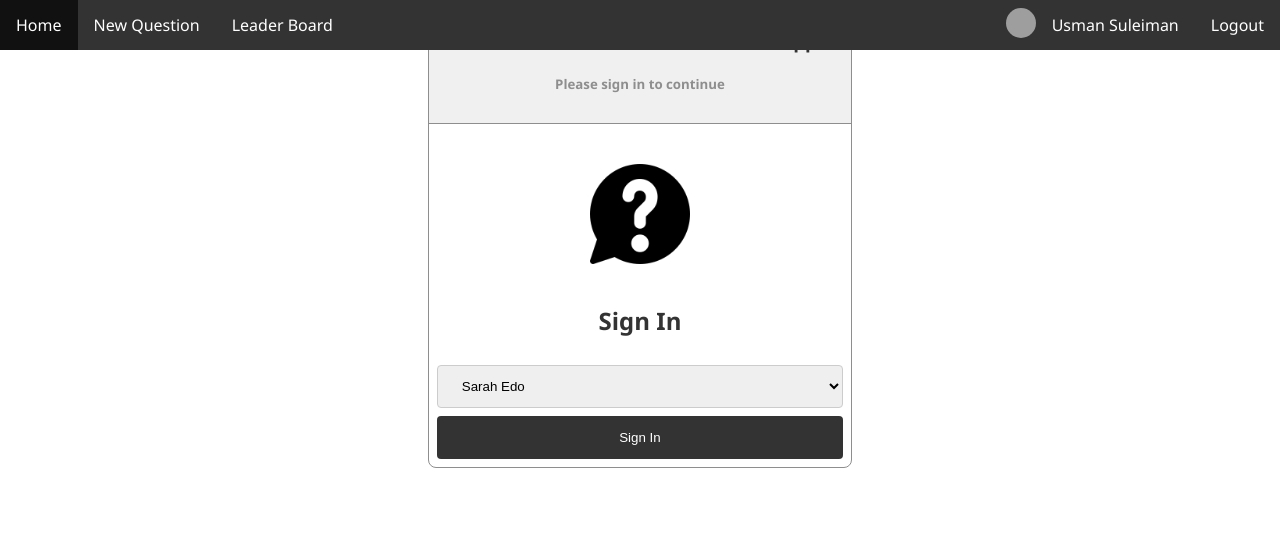
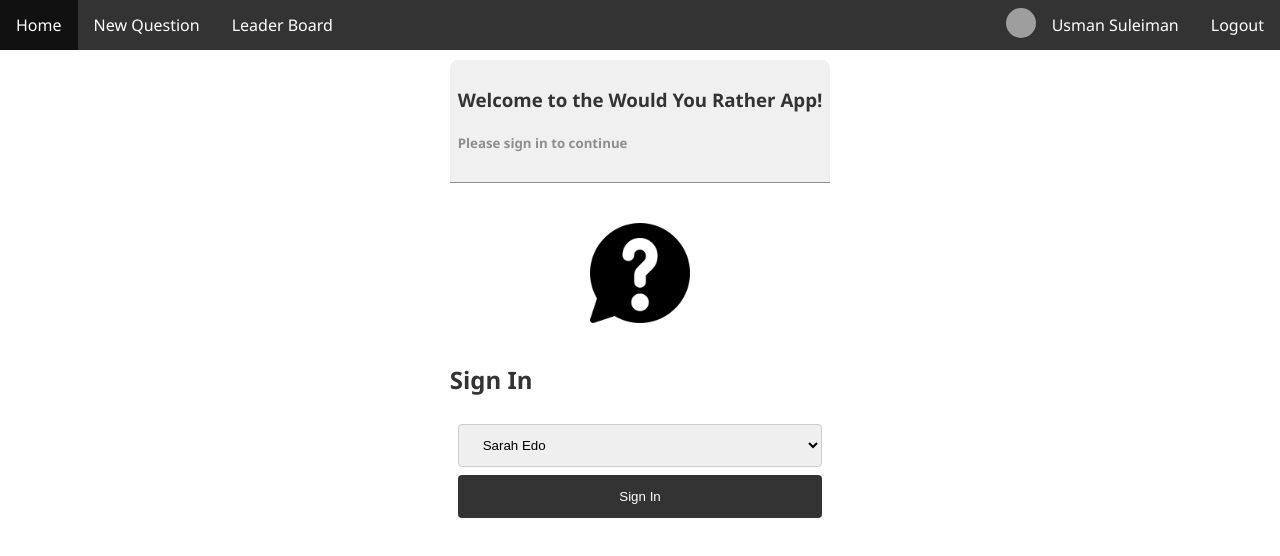
Before and after one commit to usmansbk/would-you-rather, a React (Create React App) app: page /login in a window 1280 px wide. Shown: the top 556 px of the page. Built offline with nearby package versions, Linux system fonts and the light colour scheme; grey boxes are pictures that could not be loaded.

Commit message:
style: Common style

```diff
--- a/src/components/App.js
+++ b/src/components/App.js
@@ -5,9 +5,12 @@ import Home from "./Home";
 import FoF from "./FOF";
 import Question from "./Question";
 import NewQuestion from "./NewQuestion";
+import styles from "../styles/app.module.css";
 
 function App() {
   return (
+    <div className={styles.container}>
+      <div className={styles.content}>
         <BrowserRouter>
           <Nav />
           <Switch>
@@ -28,6 +31,8 @@ function App() {
             </Route>
           </Switch>
         </BrowserRouter>
+      </div>
+    </div>
   );
 }
 
--- a/src/components/Home.js
+++ b/src/components/Home.js
@@ -15,17 +15,13 @@ export default function Home() {
   };
 
   return (
-    <div className={styles.container}>
     <div className={styles.content}>
       <nav>
         <ul className={styles.list}>
           <li className={styles.item}>
             <a
               href="#unanswered"
-                className={clsx(
-                  styles.link,
-                  tab === UNANSWERED && styles.active
-                )}
+              className={clsx(styles.link, tab === UNANSWERED && styles.active)}
               onClick={(e) => _goTo(e, UNANSWERED)}
             >
               Unanswered Questions
@@ -44,6 +40,5 @@ export default function Home() {
       </nav>
       <Questions />
     </div>
-    </div>
   );
 }
--- a/src/components/Login.js
+++ b/src/components/Login.js
@@ -14,8 +14,7 @@ export default function Login() {
   }, []);
 
   return (
-    <div className={styles.container}>
-      <div className={styles.content}>
+    <div>
       <div className={styles.header}>
         <h3 className={styles.title}>Welcome to the Would You Rather App!</h3>
         <h5 className={styles.subtitle}>Please sign in to continue</h5>
@@ -34,6 +33,5 @@ export default function Login() {
         <input type="submit" value="Sign In" className={styles.btn} />
       </form>
     </div>
-    </div>
   );
 }
--- a/src/components/NewQuestion.js
+++ b/src/components/NewQuestion.js
@@ -5,7 +5,6 @@ export default function NewQuestion() {
     e.preventDefault();
   };
   return (
-    <div className={styles.container}>
     <div className={styles.content}>
       <h2>Create New Question</h2>
       <p>Complete the questions:</p>
@@ -31,6 +30,5 @@ export default function NewQuestion() {
         />
       </form>
     </div>
-    </div>
   );
 }
--- a/src/components/Question.js
+++ b/src/components/Question.js
@@ -4,14 +4,10 @@ import styles from "../styles/question.module.css";
 
 export default function Question() {
   const [isAnswered, setAnswered] = useState(false);
-  return (
-    <div className={styles.container}>
-      {isAnswered ? (
-        <Answered />
-      ) : (
-        <Unanswered onAnswer={() => setAnswered(true)} />
-      )}
-    </div>
+  return isAnswered ? (
+    <Answered />
+  ) : (
+    <Unanswered onAnswer={() => setAnswered(true)} />
   );
 }
 
--- /dev/null
+++ b/src/styles/app.module.css
@@ -0,0 +1,12 @@
+.container {
+  height: 98vh;
+  width: 100%;
+}
+
+.content {
+  padding-top: 60px;
+  display: flex;
+  flex-direction: column;
+  justify-content: center;
+  align-items: center;
+}
--- a/src/styles/home.module.css
+++ b/src/styles/home.module.css
@@ -1,16 +1,3 @@
-.container {
-  height: 98vh;
-  width: 100%;
-}
-
-.content {
-  padding-top: 60px;
-  display: flex;
-  flex-direction: column;
-  justify-content: center;
-  align-items: center;
-}
-
 .list {
   list-style: none;
   text-align: center;
--- a/src/styles/login.module.css
+++ b/src/styles/login.module.css
@@ -6,21 +6,6 @@
   margin-right: auto;
   margin-top: 40px;
   margin-bottom: 40px;
-}
-
-.container {
-  height: 100%;
-  padding: 70px 0;
-}
-
-.content {
-  text-align: center;
-  border-style: solid;
-  border-width: 1px;
-  border-radius: 8px;
-  border-color: #8e8e8e;
-  margin: auto;
-  width: 33%;
 }
 
 .header {
--- a/src/styles/newquestion.module.css
+++ b/src/styles/newquestion.module.css
@@ -1,10 +1,4 @@
-.container {
-  height: 98vh;
-  width: 100%;
-}
-
 .content {
-  padding-top: 60px;
   display: flex;
   justify-self: center;
   align-items: center;
--- a/src/styles/question.module.css
+++ b/src/styles/question.module.css
@@ -1,10 +1,4 @@
-.container {
-  height: 100vh;
-  width: 100%;
-}
-
 .content {
-  margin-top: 60px;
   display: flex;
   justify-self: center;
   align-items: center;
```
Also changed, not shown: src/components/LeaderBoard.js (added). Lines whose indentation alone changed are shown as unchanged.
